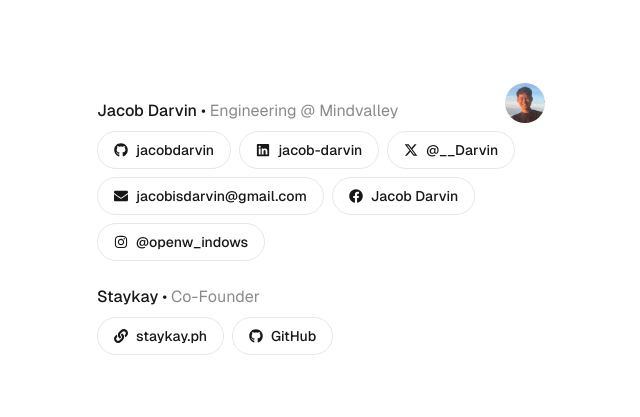
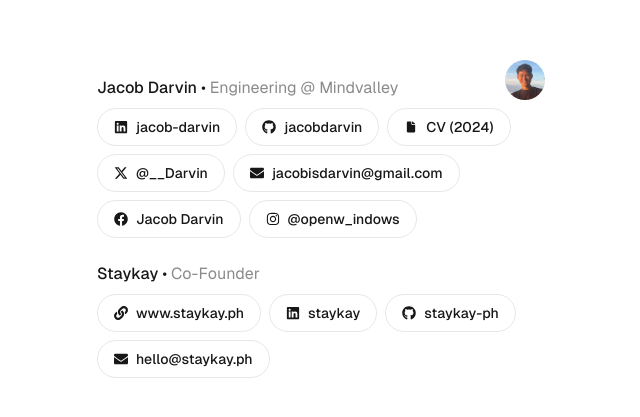
Before and after one commit to jacobdarvin/jacobdarvin-app, a Next.js app: page / in a window 1280 px wide. Shown: the part 181-598 px from the top of the page, without its empty margins (319-959 px from the left). Built offline with nearby package versions, Linux system fonts and the light colour scheme.

Commit message:
added resume, section component

```diff
--- a/app/components/Pill.tsx
+++ b/app/components/Pill.tsx
@@ -8,6 +8,7 @@
   FaLink,
 } from "react-icons/fa";
 import { FaXTwitter } from "react-icons/fa6";
+import { IoIosDocument } from "react-icons/io";
 
 type PillProps = {
   href: string;
@@ -32,6 +33,8 @@
         return <FaInstagram />;
       case "Link":
         return <FaLink />;
+      case "CV":
+        return <IoIosDocument />;
       default:
         return null;
     }
--- /dev/null
+++ b/app/components/Section.tsx
@@ -0,0 +1,13 @@
+import { ReactNode } from "react";
+
+interface SectionProps {
+  children: ReactNode;
+}
+
+const Section = ({ children }: SectionProps) => {
+  return (
+    <div className="flex flex-col gap-2 max-w-sm md:max-w-md">{children}</div>
+  );
+};
+
+export default Section;
--- a/app/page.tsx
+++ b/app/page.tsx
@@ -1,18 +1,19 @@
 import Image from "next/image";
 import Pill from "./components/Pill";
+import Section from "./components/Section";
 
 export default function Home() {
   return (
     <div className="grid grid-rows-[20px_1fr_20px] items-center justify-items-center min-h-screen p-8 pb-20 gap-16 sm:p-20 font-[family-name:var(--font-geist-sans)]">
       <main className="flex flex-col gap-6 row-start-2 items-center sm:items-start">
-        <div className="flex flex-col gap-2 max-w-sm md:max-w-md">
+        <Section>
           <div className="flex items-end justify-between">
             <div>
               <span className="font-medium">Jacob Darvin • </span>
               <span className="opacity-50">Engineering @ Mindvalley</span>
             </div>
             <Image
-              src="/images/me.jpeg"
+              src="/me.jpeg"
               alt="Jacob Darvin"
               width={40}
               height={40}
@@ -21,14 +22,19 @@
           </div>
           <div className="flex flex-wrap gap-2">
             <Pill
+              href="https://linkedin.com/in/jacob-darvin"
+              label="LinkedIn"
+              handle="jacob-darvin"
+            />
+            <Pill
               href="https://github.com/jacobdarvin"
               label="GitHub"
               handle="jacobdarvin"
             />
             <Pill
-              href="https://linkedin.com/in/jacob-darvin"
-              label="LinkedIn"
-              handle="jacob-darvin"
+              href="/resume.pdf"
+              label="CV"
+              handle="CV (2024)"
             />
             <Pill href="https://x.com/__Darvin" label="X" handle="@__Darvin" />
             <Pill
@@ -47,21 +53,59 @@
               handle="@openw_indows"
             />
           </div>
-        </div>
-        <div className="flex flex-col gap-2 max-w-sm md:max-w-md">
+        </Section>
+
+        <Section>
           <div>
             <span className="font-medium">Staykay • </span>
             <span className="opacity-50">Co-Founder</span>
           </div>
           <div className="flex flex-wrap gap-2">
-            <Pill href="https://staykay.ph" label="Link" handle="staykay.ph" />
+            <Pill
+              href="https://staykay.ph"
+              label="Link"
+              handle="www.staykay.ph"
+            />
+            <Pill
+              href="https://www.linkedin.com/company/staykay"
+              label="LinkedIn"
+              handle="staykay"
+            />
             <Pill
               href="https://github.com/staykay-ph"
               label="GitHub"
-              handle="GitHub"
+              handle="staykay-ph"
+            />
+            <Pill
+              href="mailto:jacobisdarvin@gmail.com"
+              label="Email"
+              handle="hello@staykay.ph"
             />
           </div>
-        </div>
+        </Section>
+
+        {/* <Section>
+          <div>
+            <span className="font-medium">Other Projects</span>
+          </div>
+          <div className="flex flex-wrap gap-2">
+            <Pill
+              href="https://riesgo.vercel.app/"
+              label="Link"
+              handle="RIESGO 2.0"
+            />
+            <Pill
+              href="https://decimal-64-converter.vercel.app/"
+              label="Link"
+              handle="Decimal 64"
+            />
+            <Pill
+              href="https://the-thought-box.vercel.app/"
+              label="Link"
+              handle="The Thought Box"
+            />
+          </div>
+        </Section> */}
       </main>
     </div>
   );
```
Also changed, not shown: public/me.jpeg (renamed from public/images/me.jpeg), 1 other file (tests, documents, lock files or other folders).
